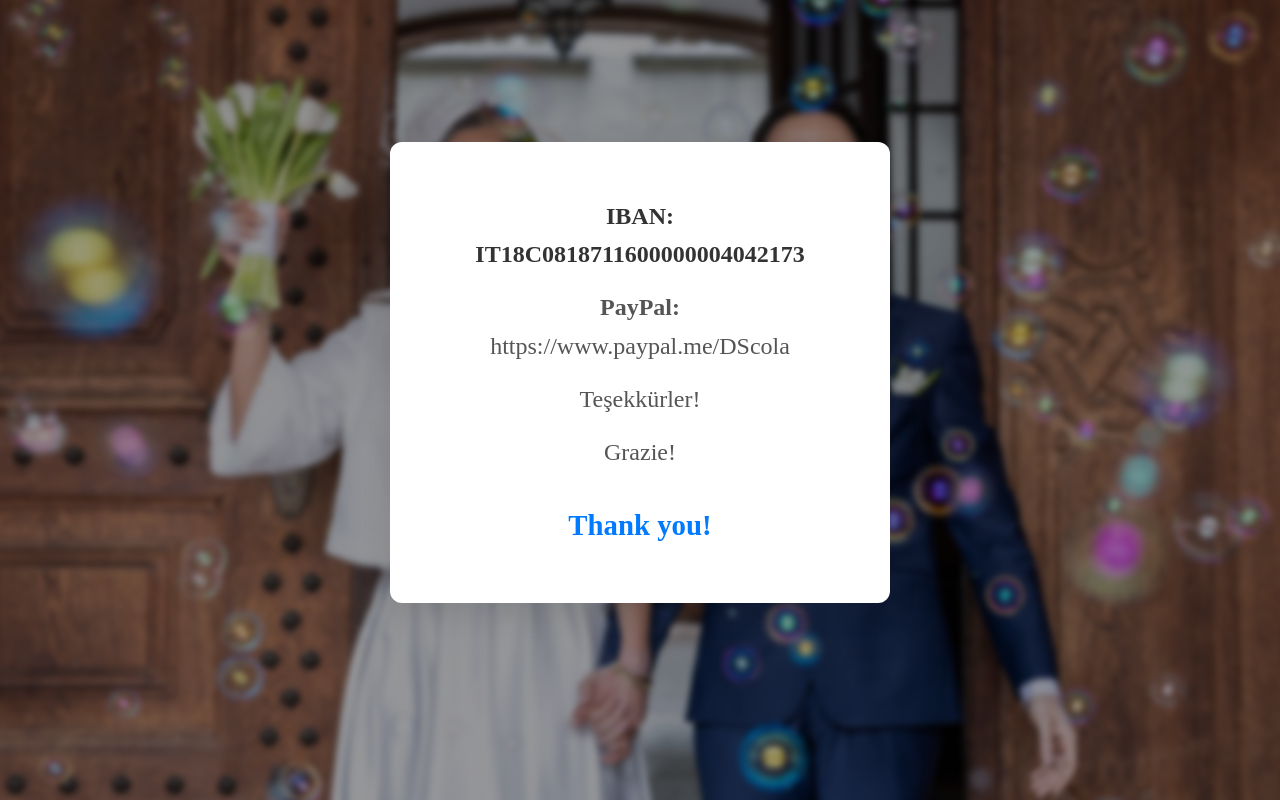
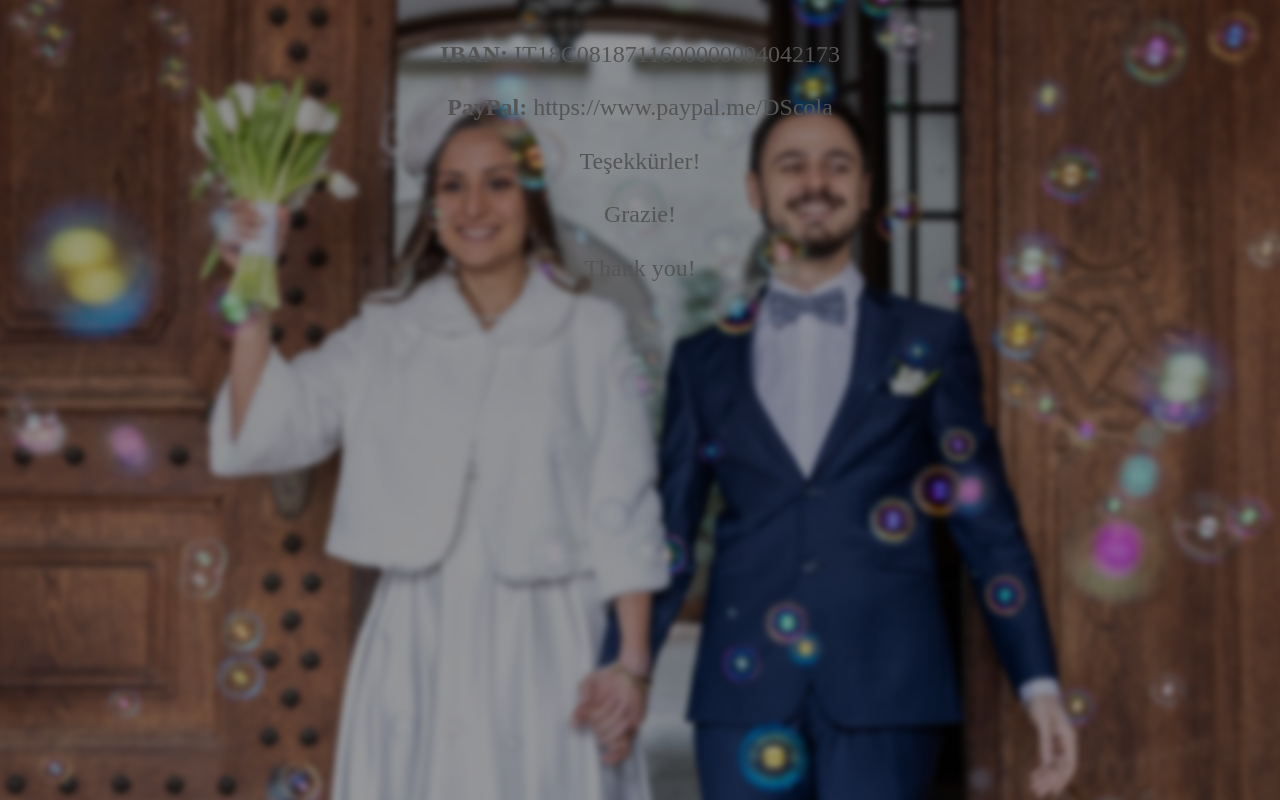
Before and after one commit to ludroscola/ludroscola.github.io, a plain HTML site: page gifts/index.html in a window 1280 px wide. Drawn offline with Linux system fonts and the light colour scheme.

Commit message:
Update style.css

```diff
--- a/gifts/style.css
+++ b/gifts/style.css
@@ -8,9 +8,13 @@
 body {
     background-color: #707070;
     color: #333;
+    justify-content: center;
+    align-items: center;
     overflow-x: hidden;
     position: relative;
     min-height: 100vh;
+    text-align: center;
+    flex-direction: column;
 }
 
 .background {
@@ -43,29 +47,6 @@ body {
     padding: 20px;
 }
 
-        body {
-            margin: 0;
-            font-family: 'Montserrat', sans-serif;
-            display: flex;
-            justify-content: center;
-            align-items: center;
-            min-height: 100vh;
-            background-color: #f4f7f6; /* Light gray background */
-            color: #333; /* Darker text color */
-            text-align: center;
-            flex-direction: column; /* To stack the content vertically */
-        }
-
-        .container {
-            background-color: #ffffff; /* White background for the content box */
-            padding: 40px 60px;
-            border-radius: 12px;
-            box-shadow: 0 10px 30px rgba(0, 0, 0, 0.1); /* Soft shadow */
-            max-width: 500px;
-            width: 90%;
-            box-sizing: border-box; /* Include padding in the element's total width and height */
-        }
-
 p {
     font-size: 1.5em; /* Larger font size for the text */
     margin: 15px 0; /* Space between paragraphs */
@@ -73,19 +54,6 @@ body {
     color: #555; /* Slightly lighter text color for details */
 }
 
-        p:first-of-type {
-            font-weight: 700; /* Bold the first line (IBAN) */
-            color: #333;
-        }
-
-        p:last-of-type {
-            margin-top: 30px; /* More space above the thank you messages */
-            font-size: 1.8em; /* Even larger for thank you messages */
-            color: #007bff; /* A nice blue for thank you messages */
-            font-weight: 700;
-        }
-
-        /* Style for the link to remove default underline and color */
 a {
     text-decoration: none;
     color: inherit; /* Inherit color from parent */
@@ -102,11 +70,7 @@ body {
     p {
         font-size: 1.2em;
     }
-            p:last-of-type {
-                font-size: 1.5em;
 }
-        }
-
 
 footer {
     color: white; /* Darker text color */
```
Lines whose indentation alone changed are shown as unchanged.
